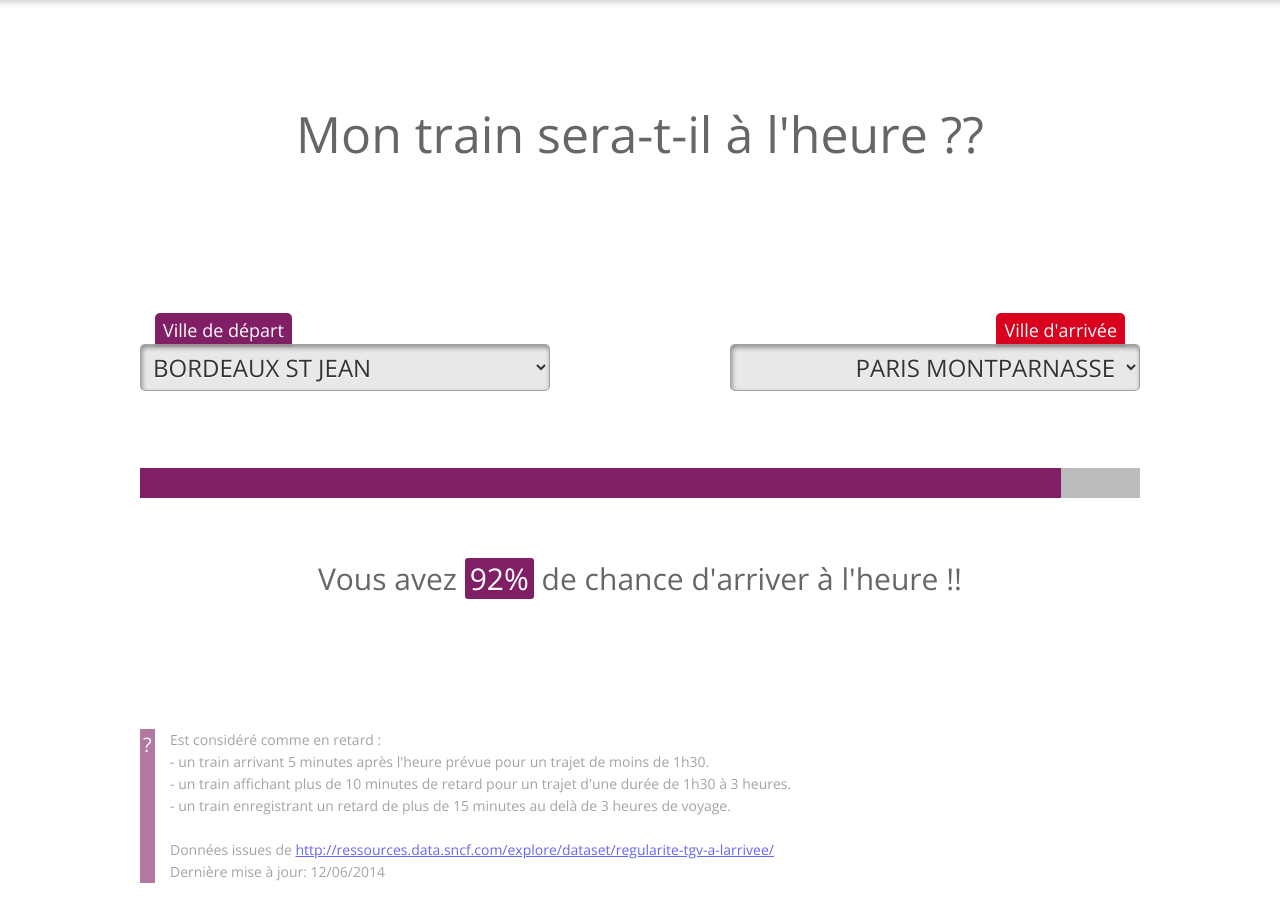
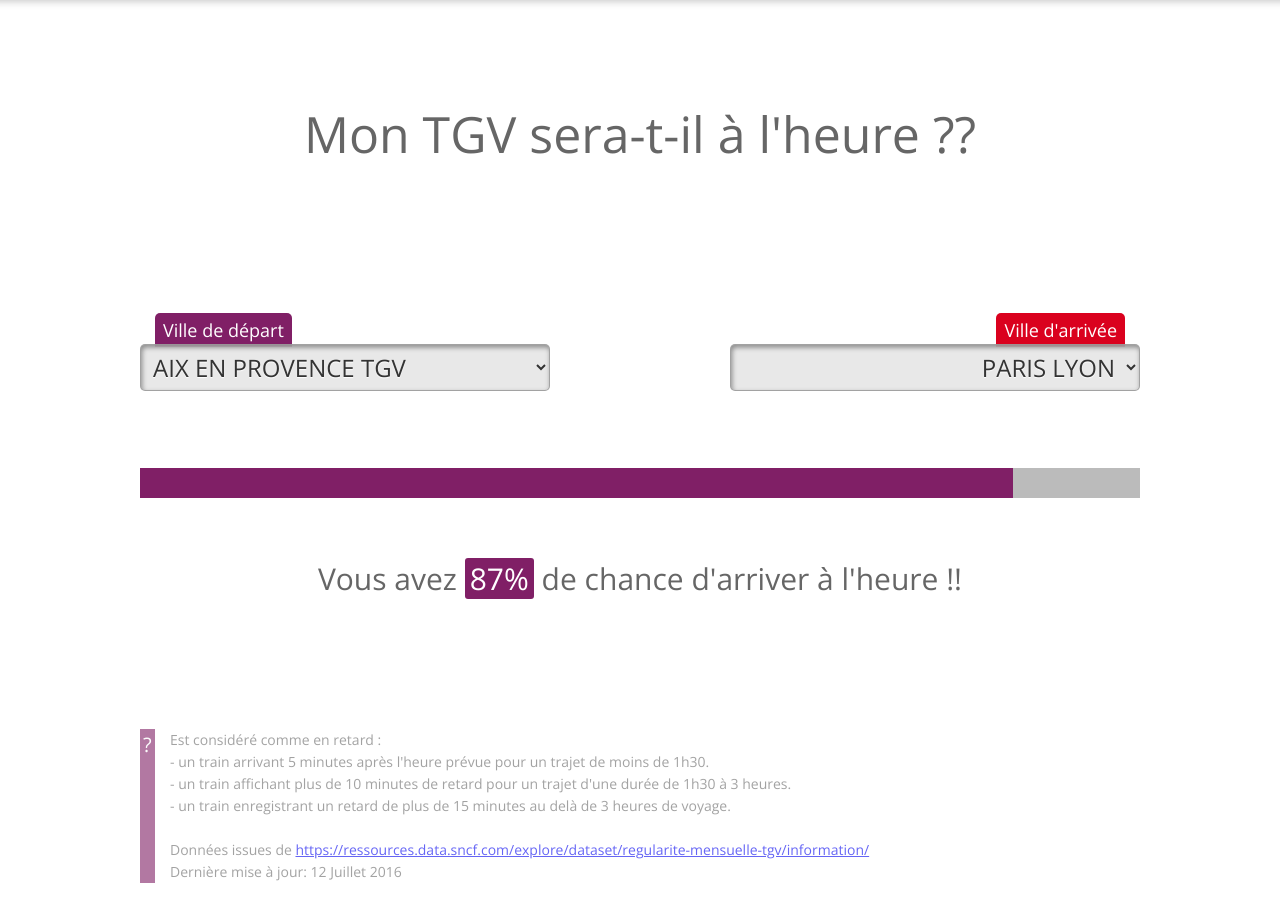
Before and after one commit to Neofyt/SNCF, a plain HTML site: page index.html in a window 1280 px wide. Drawn offline with nearby package versions, Linux system fonts and the light colour scheme.

Commit message:
Data update and preparation for next steps

```diff
--- a/assets/js/app.js
+++ b/assets/js/app.js
@@ -7,7 +7,8 @@ var templates = {
 		message : "Vous avez <span>{0}%</span> de chance d'arriver à l'heure !!"
 	},
 	canvas = document.getElementsByTagName('canvas')[0],
-	ctx = canvas.getContext('2d');
+	ctx = canvas.getContext('2d'),
+	data = tgv;
 
 canvas.width = canvas.height = 16;
 
@@ -93,7 +94,7 @@ function populateArrivee(){
 function setProgress(){
 	for (var prop in data) {
 		if(data[prop][0] == depart.value.toUpperCase() && data[prop][1] == arrivee.value.toUpperCase()){
-			var percent = 100 - ((data[prop][3]*100) / data[prop][2]);
+			var percent = data[prop][2];
 			indicator.style.width = percent + "%";
 			result.innerHTML = templates.message.format(Math.round(percent));
 			drawFavicon(Math.round(percent));
--- a/data.json
+++ /dev/null
@@ -1,102 +0,0 @@
-var data = [
-  ["BORDEAUX ST JEAN","PARIS MONTPARNASSE",659,52],
-  ["PARIS MONTPARNASSE","LE MANS",448,37],
-  ["PARIS MONTPARNASSE","NANTES",548,36],
-  ["QUIMPER","PARIS MONTPARNASSE",107,13],
-  ["PARIS MONTPARNASSE","ST PIERRE DES CORPS",461,51],
-  ["VANNES","PARIS MONTPARNASSE",170,15],
-  ["METZ","PARIS EST",299,15],
-  ["REIMS","PARIS EST",209,15],
-  ["STRASBOURG","PARIS EST",477,46],
-  ["PARIS NORD","DUNKERQUE",126,9],
-  ["MARSEILLE ST CHARLES","LILLE",123,36],
-  ["PARIS-LYON","BESANCON-FRANCHE-COMTE-TGV",229,18],
-  ["PARIS-LYON","CHAMBERY CHALLES LES EAUX",241,33],
-  ["GRENOBLE","PARIS-LYON",238,19],
-  ["PARIS-LYON","NICE VILLE",175,30],
-  ["PERPIGNAN","PARIS-LYON",156,17],
-  ["PARIS-LYON","BELLEGARDE (AIN)",240,43],
-  ["ANNECY","PARIS-LYON",142,9],
-  ["LE CREUSOT-MONTCEAU-MONTCHANIN","PARIS-LYON",221,23],
-  ["LYON PART DIEU","MONTPELLIER",391,87],
-  ["PARIS MONTPARNASSE","BREST",194,8],
-  ["LE MANS","PARIS MONTPARNASSE",462,89],
-  ["NANTES","PARIS MONTPARNASSE",564,36],
-  ["PARIS MONTPARNASSE","RENNES",562,27],
-  ["ST PIERRE DES CORPS","PARIS MONTPARNASSE",434,88],
-  ["PARIS MONTPARNASSE","LAVAL",240,10],
-  ["PARIS MONTPARNASSE","ST MALO",56,2],
-  ["PARIS EST","METZ",308,13],
-  ["NANTES","STRASBOURG",50,3],
-  ["DUNKERQUE","PARIS NORD",105,5],
-  ["PARIS NORD","DOUAI",201,23],
-  ["BESANCON-FRANCHE-COMTE-TGV","PARIS-LYON",225,11],
-  ["CHAMBERY CHALLES LES EAUX","PARIS-LYON",237,27],
-  ["PARIS-LYON","LYON PART DIEU",624,29],
-  ["NICE VILLE","PARIS-LYON",193,24],
-  ["PARIS-LYON","TOULON",201,40],
-  ["PARIS-LYON","VALENCE-ALIXAN TGV",254,30],
-  ["BELLEGARDE (AIN)","PARIS-LYON",256,38],
-  ["PARIS-LYON","MACON LOCHE",221,16],
-  ["MONTPELLIER","LYON PART DIEU",370,71],
-  ["PARIS MONTPARNASSE","BORDEAUX ST JEAN",633,29],
-  ["LA ROCHELLE VILLE","PARIS MONTPARNASSE",220,10],
-  ["PARIS MONTPARNASSE","QUIMPER",133,6],
-  ["TOULOUSE MATABIAU","PARIS MONTPARNASSE",94,15],
-  ["TOURS","PARIS MONTPARNASSE",191,38],
-  ["PARIS MONTPARNASSE","VANNES",182,8],
-  ["RENNES","LYON PART DIEU",74,8],
-  ["PARIS EST","REIMS",213,16],
-  ["PARIS EST","STRASBOURG",453,40],
-  ["ARRAS","PARIS NORD",322,61],
-  ["LILLE","MARSEILLE ST CHARLES",135,28],
-  ["AVIGNON TGV","PARIS-LYON",408,54],
-  ["PARIS-LYON","GRENOBLE",250,31],
-  ["MARSEILLE ST CHARLES","PARIS-LYON",450,21],
-  ["MONTPELLIER","PARIS-LYON",329,30],
-  ["PARIS-LYON","PERPIGNAN",157,17],
-  ["SAINT ETIENNE CHATEAUCREUX","PARIS-LYON",50,4],
-  ["PARIS-LYON","ANNECY",159,15],
-  ["PARIS-LYON","LE CREUSOT-MONTCEAU-MONTCHANIN",208,34],
-  ["MARSEILLE ST CHARLES","LYON PART DIEU",569,100],
-  ["PARIS MONTPARNASSE","ANGOULEME",323,22],
-  ["BREST","PARIS MONTPARNASSE",176,14],
-  ["PARIS MONTPARNASSE","POITIERS",503,29],
-  ["RENNES","PARIS MONTPARNASSE",569,59],
-  ["PARIS MONTPARNASSE","ANGERS SAINT LAUD",427,31],
-  ["LAVAL","PARIS MONTPARNASSE",245,25],
-  ["ST MALO","PARIS MONTPARNASSE",102,6],
-  ["PARIS EST","NANCY",292,9],
-  ["STRASBOURG","NANTES",51,5],
-  ["PARIS NORD","LILLE",591,64],
-  ["LILLE","LYON PART DIEU",255,23],
-  ["DOUAI","PARIS NORD",203,38],
-  ["PARIS-LYON","DIJON VILLE",499,23],
-  ["LYON PART DIEU","PARIS-LYON",621,24],
-  ["PARIS-LYON","NIMES",319,37],
-  ["TOULON","PARIS-LYON",249,24],
-  ["VALENCE-ALIXAN TGV","PARIS-LYON",264,33],
-  ["PARIS-LYON","AIX-EN-PROVENCE-TGV",430,63],
-  ["MACON LOCHE","PARIS-LYON",194,25],
-  ["PARIS-LYON","MULHOUSE VILLE",316,24],
-  ["ANGOULEME","PARIS MONTPARNASSE",334,33],
-  ["PARIS MONTPARNASSE","LA ROCHELLE VILLE",222,9],
-  ["POITIERS","PARIS MONTPARNASSE",493,35],
-  ["PARIS MONTPARNASSE","TOULOUSE MATABIAU",148,18],
-  ["PARIS MONTPARNASSE","TOURS",145,19],
-  ["ANGERS SAINT LAUD","PARIS MONTPARNASSE",464,43],
-  ["LYON PART DIEU","RENNES",41,3],
-  ["NANCY","PARIS EST",291,8],
-  ["PARIS NORD","ARRAS",322,37],
-  ["LILLE","PARIS NORD",580,92],
-  ["LYON PART DIEU","LILLE",244,55],
-  ["PARIS-LYON","AVIGNON TGV",451,47],
-  ["DIJON VILLE","PARIS-LYON",474,43],
-  ["PARIS-LYON","MARSEILLE ST CHARLES",476,33],
-  ["PARIS-LYON","MONTPELLIER",318,33],
-  ["NIMES","PARIS-LYON",332,43],
-  ["PARIS-LYON","SAINT ETIENNE CHATEAUCREUX",50,8],
-  ["AIX-EN-PROVENCE-TGV","PARIS-LYON",406,37],
-  ["LYON PART DIEU","MARSEILLE ST CHARLES",632,113],
-  ["MULHOUSE VILLE","PARIS-LYON",320,25]
-]
--- /dev/null
+++ b/data/tgv.json
@@ -0,0 +1,102 @@
+var tgv = [
+  ["AIX EN PROVENCE TGV","PARIS LYON",87.2732],
+  ["ANGERS SAINT LAUD","PARIS MONTPARNASSE",91.7140],
+  ["ANGOULEME","PARIS MONTPARNASSE",87.4281],
+  ["ANNECY","PARIS LYON",92.1947],
+  ["ARRAS","PARIS NORD",87.1088],
+  ["AVIGNON TGV","PARIS LYON",85.0789],
+  ["BELLEGARDE (AIN)","PARIS LYON",88.8246],
+  ["BESANCON FRANCHE COMTE","PARIS LYON",93.3456],
+  ["BORDEAUX ST JEAN","PARIS MONTPARNASSE",89.3351],
+  ["BREST","PARIS MONTPARNASSE",93.8211],
+  ["CHAMBERY CHALLES LES EAUX","PARIS LYON",86.4140],
+  ["DIJON VILLE","PARIS LYON",91.8421],
+  ["DOUAI","PARIS NORD",86.7211],
+  ["DUNKERQUE","PARIS NORD",94.0895],
+  ["GRENOBLE","PARIS LYON",92.2246],
+  ["LA ROCHELLE VILLE","PARIS MONTPARNASSE",93.2632],
+  ["LAVAL","PARIS MONTPARNASSE",92.2140],
+  ["LE CREUSOT MONTCEAU","PARIS LYON",86.4825],
+  ["LE MANS","PARIS MONTPARNASSE",85.0070],
+  ["LILLE","LYON PART DIEU",89.2474],
+  ["LILLE","MARSEILLE ST CHARLES",79.5561],
+  ["LILLE","PARIS NORD",89.2737],
+  ["LYON PART DIEU","LILLE",77.3228],
+  ["LYON PART DIEU","MARSEILLE ST CHARLES",78.5053],
+  ["LYON PART DIEU","MONTPELLIER",79.3737],
+  ["LYON PART DIEU","PARIS LYON",94.0807],
+  ["LYON PART DIEU","RENNES",86.4123],
+  ["MACON LOCHE","PARIS LYON",89.4281],
+  ["MARSEILLE ST CHARLES","LILLE",75.1614],
+  ["MARSEILLE ST CHARLES","LYON PART DIEU",80.3947],
+  ["MARSEILLE ST CHARLES","PARIS LYON",91.8930],
+  ["METZ","PARIS EST",90.3175],
+  ["MONTPELLIER","LYON PART DIEU",81.2018],
+  ["MONTPELLIER","PARIS LYON",88.0930],
+  ["MULHOUSE VILLE","PARIS LYON",92.3333],
+  ["NANCY","PARIS EST",94.3404],
+  ["NANTES","PARIS MONTPARNASSE",92.6175],
+  ["NANTES","STRASBOURG",89.8877],
+  ["NICE VILLE","PARIS LYON",81.5754],
+  ["NIMES","PARIS LYON",84.9754],
+  ["PARIS EST","METZ",93.8561],
+  ["PARIS EST","NANCY",94.9070],
+  ["PARIS EST","REIMS",93.4579],
+  ["PARIS EST","STRASBOURG",91.9614],
+  ["PARIS LYON","AIX EN PROVENCE TGV",89.5286],
+  ["PARIS LYON","ANNECY",92.7544],
+  ["PARIS LYON","AVIGNON TGV",90.9000],
+  ["PARIS LYON","BELLEGARDE (AIN)",87.2298],
+  ["PARIS LYON","BESANCON FRANCHE COMTE",92.6982],
+  ["PARIS LYON","CHAMBERY CHALLES LES EAUX",86.4035],
+  ["PARIS LYON","DIJON VILLE",95.0895],
+  ["PARIS LYON","GRENOBLE",90.7895],
+  ["PARIS LYON","LE CREUSOT MONTCEAU",86.6035],
+  ["PARIS LYON","LYON PART DIEU",95.0667],
+  ["PARIS LYON","MACON LOCHE",93.8404],
+  ["PARIS LYON","MARSEILLE ST CHARLES",92.9526],
+  ["PARIS LYON","MONTPELLIER",89.3053],
+  ["PARIS LYON","MULHOUSE VILLE",92.5667],
+  ["PARIS LYON","NICE VILLE",81.7912],
+  ["PARIS LYON","NIMES",87.5491],
+  ["PARIS LYON","PERPIGNAN",87.0351],
+  ["PARIS LYON","SAINT ETIENNE CHATEAUCREUX",89.1571],
+  ["PARIS LYON","TOULON",86.3158],
+  ["PARIS LYON","VALENCE ALIXAN TGV",90.0140],
+  ["PARIS MONTPARNASSE","ANGERS SAINT LAUD",92.8807],
+  ["PARIS MONTPARNASSE","ANGOULEME",92.6842],
+  ["PARIS MONTPARNASSE","BORDEAUX ST JEAN",92.0667],
+  ["PARIS MONTPARNASSE","BREST",94.1596],
+  ["PARIS MONTPARNASSE","LA ROCHELLE VILLE",92.9491],
+  ["PARIS MONTPARNASSE","LAVAL",93.2140],
+  ["PARIS MONTPARNASSE","LE MANS",89.5561],
+  ["PARIS MONTPARNASSE","NANTES",93.2526],
+  ["PARIS MONTPARNASSE","POITIERS",94.1404],
+  ["PARIS MONTPARNASSE","QUIMPER",92.3596],
+  ["PARIS MONTPARNASSE","RENNES",92.3228],
+  ["PARIS MONTPARNASSE","ST MALO",94.2965],
+  ["PARIS MONTPARNASSE","ST PIERRE DES CORPS",90.7228],
+  ["PARIS MONTPARNASSE","TOULOUSE MATABIAU",85.1667],
+  ["PARIS MONTPARNASSE","TOURS",87.2000],
+  ["PARIS MONTPARNASSE","VANNES",92.2772],
+  ["PARIS NORD","ARRAS",90.5070],
+  ["PARIS NORD","DOUAI",89.0772],
+  ["PARIS NORD","DUNKERQUE",93.0404],
+  ["PARIS NORD","LILLE",91.0912],
+  ["PERPIGNAN","PARIS LYON",86.7982],
+  ["POITIERS","PARIS MONTPARNASSE",90.3947],
+  ["QUIMPER","PARIS MONTPARNASSE",92.7491],
+  ["REIMS","PARIS EST",93.3491],
+  ["RENNES","LYON PART DIEU",87.9807],
+  ["RENNES","PARIS MONTPARNASSE",91.4456],
+  ["SAINT ETIENNE CHATEAUCREUX","PARIS LYON",89.8727],
+  ["ST MALO","PARIS MONTPARNASSE",94.7807],
+  ["ST PIERRE DES CORPS","PARIS MONTPARNASSE",84.0105],
+  ["STRASBOURG","NANTES",90.6386],
+  ["STRASBOURG","PARIS EST",88.6860],
+  ["TOULON","PARIS LYON",84.1474],
+  ["TOULOUSE MATABIAU","PARIS MONTPARNASSE",85.6965],
+  ["TOURS","PARIS MONTPARNASSE",87.6579],
+  ["VALENCE ALIXAN TGV","PARIS LYON",84.8702],
+  ["VANNES","PARIS MONTPARNASSE",92.7649]
+]
--- a/index.html
+++ b/index.html
@@ -1,7 +1,7 @@
 <!DOCTYPE html>
 <html>
 	<head>
-		<title>Mon train sera-t-il &agrave; l'heure ??</title>
+		<title>Mon TGV sera-t-il &agrave; l'heure ??</title>
 		<meta http-equiv="Content-Type" content="text/html; charset=utf-8" />
 		<link rel="stylesheet" href="http://fonts.googleapis.com/css?family=Roboto+Slab:300"/>
 		<link rel="stylesheet" type="text/css" href="http://fonts.googleapis.com/css?family=Open+Sans:300,400,700" />
@@ -12,7 +12,7 @@
 	<body>
 
 		<div id="wrapper" class="clearfix">
-			<h1>Mon train sera-t-il &agrave; l'heure ??</h1>
+			<h1>Mon TGV sera-t-il &agrave; l'heure ??</h1>
 
 			<section class="clearfix">
 				<label class="depart">Ville de départ</label>
@@ -36,8 +36,8 @@
 				- un train affichant plus de 10 minutes de retard pour un trajet d'une durée de 1h30 à 3 heures.<br />
 				- un train enregistrant un retard de plus de 15 minutes au delà de 3 heures de voyage.<br />
 				<br />
-				Donn&eacute;es issues de <a href="http://ressources.data.sncf.com/explore/dataset/regularite-tgv-a-larrivee/">http://ressources.data.sncf.com/explore/dataset/regularite-tgv-a-larrivee/</a><br />
-				Dernière mise à jour: 12/06/2014
+				Donn&eacute;es issues de <a href="https://ressources.data.sncf.com/explore/dataset/regularite-mensuelle-tgv/information/">https://ressources.data.sncf.com/explore/dataset/regularite-mensuelle-tgv/information/</a><br />
+				Dernière mise à jour: 12 Juillet 2016
 			</p>
 		</div>
 
@@ -45,7 +45,7 @@
 
 		<canvas></canvas>
 
-		<script src="data.json"></script>
+		<script src="data/tgv.json"></script>
 		<script src="assets/js/app.js"></script>
 
 	</body>
```
